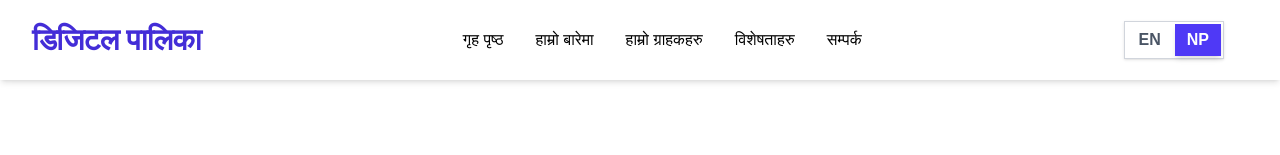
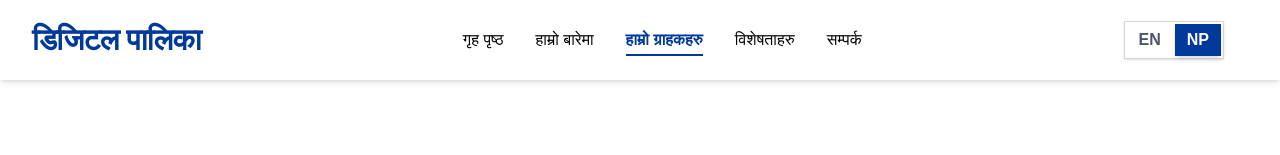
Before and after one commit to ninfosys-dev-erato/digital-palika-landing, a Next.js app: page /clients in a window 1280 px wide. Shown: the top 155 px of the page. Built offline with nearby package versions, Linux system fonts and the light colour scheme.

Commit message:
hamburger added

```diff
--- a/components/header.tsx
+++ b/components/header.tsx
@@ -1,11 +1,11 @@
 "use client";
 
 import Link from 'next/link';
-// Import the core data structure (FullSiteContent) and the actual data (siteData)
 import { siteData } from '@/lib/siteData';
-// Import the language hook and types
 import { useLanguage, Language } from '@/context/LanguageContext';
-import { Menu, Search } from 'lucide-react'; // Directly import needed icons
+import { Menu, X } from 'lucide-react';
+import { usePathname } from 'next/navigation';
+import { useState } from 'react';
 
 /**
  * The Header component for the website.
@@ -14,21 +14,16 @@ import { Menu, Search } from 'lucide-react'; // Directly import needed icons
 export const Header = () => {
     // 1. Hook into the language context to get the current language state and translation function
     const { lang, setLang, t } = useLanguage();
+    const pathname = usePathname();
 
     // Determine the data needed from the centralized siteData
     const navItems = siteData.header.navItems;
-    // NOTE: The 'signInText' variable and corresponding button have been removed.
 
-    // Placeholder function for opening a search modal (to be implemented later)
- /*    const handleSearchClick = () => {
-        console.log("Search functionality triggered.");
-        // In a real app, this would open a search modal or navigate to a search page
-    }; */
+    // Hamburger menu state
+    const [menuOpen, setMenuOpen] = useState(false);
 
-    // Placeholder for mobile menu state (to be implemented later)
-    const handleMobileMenuClick = () => {
-        console.log("Mobile menu toggle triggered.");
-    };
+    // Close menu on navigation
+    const handleNavClick = () => setMenuOpen(false);
 
     return (
         // Use fixed width container for responsiveness and sticky top for smooth scrolling
@@ -36,7 +31,9 @@ export const Header = () => {
             <div className="container mx-auto px-4 sm:px-6 lg:px-8 flex justify-between items-center h-20">
 
                 {/* Logo/Site Title: Uses the title from siteData */}
-                <Link href="/" className="text-3xl font-extrabold text-indigo-700 tracking-tight transition-colors hover:text-indigo-900">
+                <Link href="/" className="text-3xl font-extrabold tracking-tight transition-colors"
+                    style={{ color: "#01399A" }}
+                >
                     {t(siteData.hero.title)}
                 </Link>
 
@@ -44,33 +41,46 @@ export const Header = () => {
                 <nav className="hidden lg:flex items-center space-x-8">
                     <ul className="flex space-x-8">
                         {/* Ensure all nav items from siteData are displayed, including Contact */}
-                        {navItems.map((item) => (
+                        {navItems.map((item) => {
+                            const isActive = pathname === item.href;
+                            return (
                                 <li key={item.href}>
                                     <Link
                                         href={item.href}
-                                    className="text-black text-base transition-colors hover:text-indigo-600 relative group py-2"
+                                        className={`text-black text-base transition-colors relative group py-2 ${
+                                            isActive ? 'font-bold' : ''
+                                        }`}
+                                        style={isActive ? { color: "#01399A" } : {}}
                                     >
                                         {t(item.label)}
-                                    <span className="absolute bottom-0 left-0 w-full h-0.5 bg-indigo-600 scale-x-0 group-hover:scale-x-100 transition-transform origin-left duration-300"></span>
+                                        <span
+                                            className={`absolute bottom-0 left-0 w-full h-0.5 transition-transform origin-left duration-300 ${
+                                                isActive
+                                                    ? 'scale-x-100'
+                                                    : 'scale-x-0 group-hover:scale-x-100'
+                                            }`}
+                                            style={{ backgroundColor: "#01399A" }}
+                                        ></span>
                                     </Link>
                                 </li>
-                        ))}
+                            );
+                        })}
                     </ul>
                 </nav>
 
                 {/* Right-aligned utility section: Search, Language Toggle, Mobile Menu */}
-                <div className="flex items-center space-x-4 sm:space-x-6">
-
+                <div className="flex items-center space-x-4 sm:space-x-6 relative">
                     {/* Language Toggle */}
                     <div className="flex items-center border border-gray-300 p-0.5 space-x-0.5 shadow-sm">
                         <button
                             onClick={() => setLang('en' as Language)}
                             className={`px-3 py-1 text-base font-semibold transition-all duration-200 ${
                                 lang === 'en'
-                                    ? 'bg-indigo-600 text-white shadow-md'
+                                    ? 'text-white shadow-md'
                                     : 'text-gray-600 hover:bg-gray-100'
                             }`}
                             aria-label="Switch to English"
+                            style={lang === 'en' ? { backgroundColor: "#01399A" } : {}}
                         >
                             EN
                         </button>
@@ -78,10 +88,11 @@ export const Header = () => {
                             onClick={() => setLang('ne' as Language)}
                             className={`px-3 py-1 text-base font-semibold transition-all duration-200 ${
                                 lang === 'ne'
-                                    ? 'bg-indigo-600 text-white shadow-md'
+                                    ? 'text-white shadow-md'
                                     : 'text-gray-600 hover:bg-gray-100'
                             }`}
                             aria-label="Switch to Nepali"
+                            style={lang === 'ne' ? { backgroundColor: "#01399A" } : {}}
                         >
                             NP
                         </button>
@@ -90,13 +101,93 @@ export const Header = () => {
                     {/* Mobile Menu Toggle (Only visible on small screens) */}
                     <button
                         aria-label="Open mobile menu"
-                        className="lg:hidden p-2 text-gray-700 hover:text-indigo-600 transition-colors focus:outline-none focus-visible:ring-2 focus-visible:ring-indigo-500 rounded-full"
-                        onClick={handleMobileMenuClick}
+                        className="lg:hidden p-2 text-gray-700 hover:text-[#01399A] transition-colors focus:outline-none focus-visible:ring-2 focus-visible:ring-[#01399A] rounded-full"
+                        style={{ alignSelf: 'center' }}
+                        onClick={() => setMenuOpen(true)}
                     >
                         <Menu size={28} />
                     </button>
                 </div>
             </div>
+
+            {/* Mobile Dropdown Menu */}
+            {menuOpen && (
+                <div className="fixed inset-x-0 top-0 z-50 bg-white w-screen h-[75vh] flex flex-col lg:hidden shadow-md border-b border-blue-100">
+                    {/* Top bar with logo and close button */}
+                    <div className="flex items-center justify-between px-6 py-4 border-b border-blue-100">
+                        <Link href="/" className="text-2xl font-extrabold tracking-tight" style={{ color: "#01399A" }}>
+                            {t(siteData.hero.title)}
+                        </Link>
+                        <button
+                            aria-label="Close mobile menu"
+                            className="p-2 text-gray-700 hover:text-[#01399A] transition-colors"
+                            onClick={() => setMenuOpen(false)}
+                        >
+                            <X size={28} />
+                        </button>
+                    </div>
+                    {/* Navigation links */}
+                    <nav className="flex-1 flex flex-col justify-center items-center gap-2 overflow-y-auto">
+                        <ul className="w-full max-w-md mx-auto flex flex-col gap-2">
+                            {navItems.map((item) => {
+                                const isActive = pathname === item.href;
+                                return (
+                                    <li key={item.href}>
+                                        <Link
+                                            href={item.href}
+                                            className={`block text-lg font-semibold py-4 text-center transition-colors relative group ${
+                                                isActive ? 'text-[#01399A]' : 'text-black'
+                                            }`}
+                                            style={{
+                                                borderBottom: '1px solid #E3EAF6',
+                                                background: isActive ? '#F0F6FF' : 'transparent',
+                                            }}
+                                            onClick={handleNavClick}
+                                        >
+                                            {t(item.label)}
+                                            <span
+                                                className={`absolute left-1/2 -translate-x-1/2 bottom-2 w-2/3 h-0.5 transition-transform origin-left duration-300 ${
+                                                    isActive
+                                                        ? 'scale-x-100'
+                                                        : 'scale-x-0 group-hover:scale-x-100'
+                                                }`}
+                                                style={{ backgroundColor: "#01399A" }}
+                                            ></span>
+                                        </Link>
+                                    </li>
+                                );
+                            })}
+                        </ul>
+                    </nav>
+                    {/* Language toggle at the bottom */}
+                    <div className="flex justify-center items-center border-t border-blue-100 py-4 gap-2">
+                        <button
+                            onClick={() => setLang('en' as Language)}
+                            className={`px-4 py-2 text-base font-semibold transition-all duration-200 ${
+                                lang === 'en'
+                                    ? 'text-white'
+                                    : 'text-[#01399A] hover:bg-blue-50'
+                            }`}
+                            style={lang === 'en' ? { backgroundColor: "#01399A" } : { border: '1px solid #01399A', background: 'white' }}
+                            aria-label="Switch to English"
+                        >
+                            EN
+                        </button>
+                        <button
+                            onClick={() => setLang('ne' as Language)}
+                            className={`px-4 py-2 text-base font-semibold transition-all duration-200 ${
+                                lang === 'ne'
+                                    ? 'text-white'
+                                    : 'text-[#01399A] hover:bg-blue-50'
+                            }`}
+                            style={lang === 'ne' ? { backgroundColor: "#01399A" } : { border: '1px solid #01399A', background: 'white' }}
+                            aria-label="Switch to Nepali"
+                        >
+                            NP
+                        </button>
+                    </div>
+                </div>
+            )}
         </header>
     );
 };
```
Lines whose indentation alone changed are shown as unchanged.
